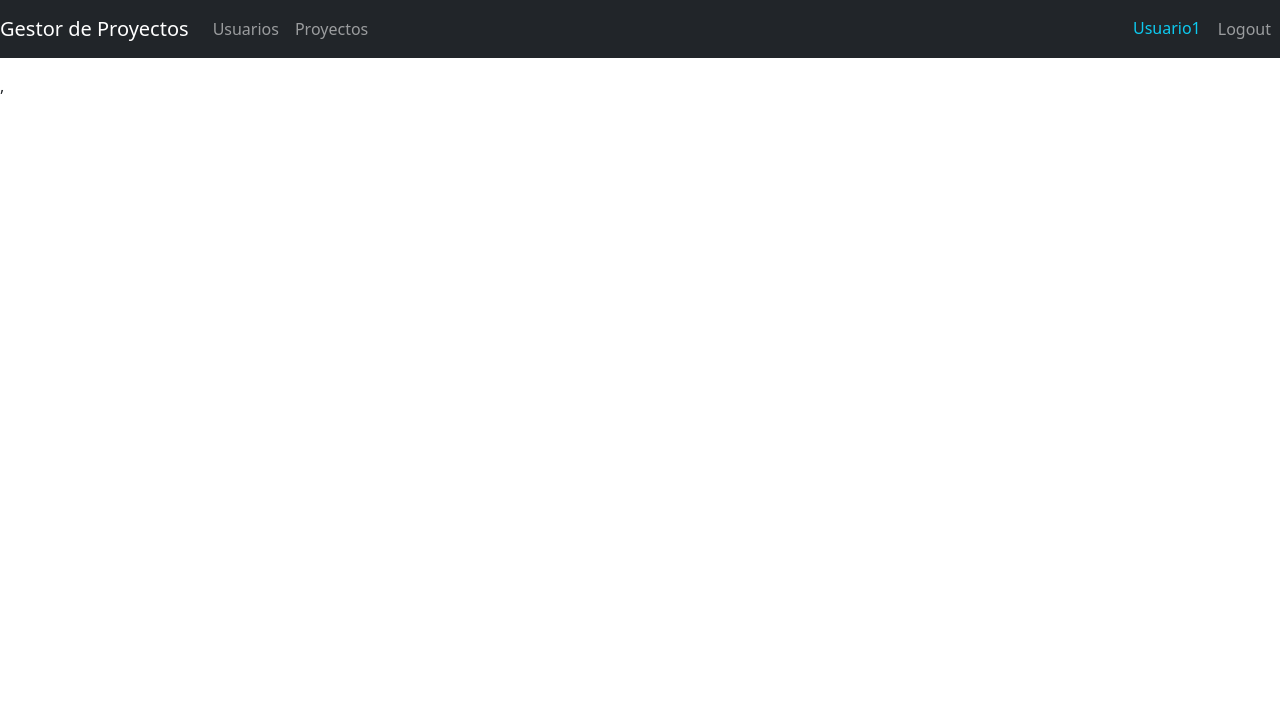
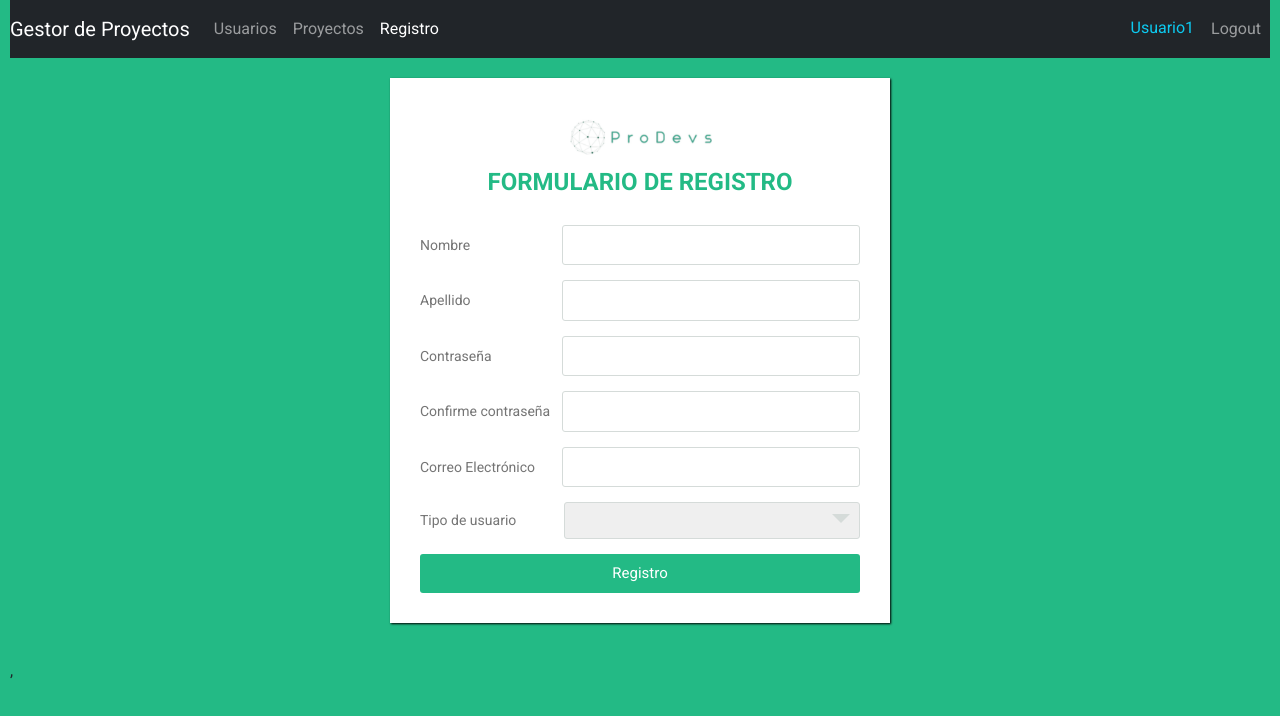
Before and after one commit to laura-lamprea/MinTic-C4-ProDevs, a React (Create React App) app in the folder front/: page /Registro in a window 1280 px wide. Shown: the top 716 px of the page. Built offline with nearby package versions, Linux system fonts and the light colour scheme.

Commit message:
Se incluye Page Registro

```diff
--- a/front/src/Components/container/Navbar.js
+++ b/front/src/Components/container/Navbar.js
@@ -39,6 +39,13 @@ const Navbar = () => {
                         Proyectos
                     </NavLink>
 
+                    <NavLink
+                        className={({ isActive }) => 'nav-item nav-link ' + (isActive ? 'active' : '')}
+                        to="/Registro"
+                    >
+                        Registro
+                    </NavLink>
+
                 </div>
             </div>
 
--- a/front/src/Components/login/login.css
+++ b/front/src/Components/login/login.css
@@ -1,5 +1,5 @@
 .mainInicioSesion{
-    background-image: url(/src/media/fondoPaginaLogin.jpg);
+    background-image: url(/src//Components/media/fondoPaginaLogin.jpg);
     background-size: 100% ;
     display:flex;
     height: 100%;
--- /dev/null
+++ b/front/src/Components/registro/Registro.css
@@ -0,0 +1,119 @@
+@import url('https://fonts.googleapis.com/css2?family=Roboto:wght@400;700&display=swap');
+
+*{
+    margin: o;
+    padding: o;
+    box-sizing: border-box;
+    font-family: 'Roboto', sans-serif;
+}
+
+body{
+    background: #23ba85;
+    padding: 0 10px;
+}
+
+.wrapper{
+    max-width: 500px;
+    width: 100%;
+    background: #fff;
+    margin: 20px auto;
+    padding: 30px;
+    box-shadow: 1px 1px 2px rgba(0,0,0,125);
+}
+
+.wrapper .container{
+    position: relative;
+    width: 50%;
+    margin: 0 auto;
+}
+
+.wrapper .title{
+    font-size: 24px;
+    font-weight: 700;
+    margin-bottom: 25px;
+    color: #23ba85;
+    text-transform: uppercase;
+    text-align: center;
+}
+
+.wrapper .form{
+    width: 100%;
+}
+
+.wrapper .form .input_field{
+    margin-bottom: 15px;
+    display: flex;
+    align-items: center;
+}
+
+.wrapper .form .input_field label{
+    width: 200px;
+    color: #757575;
+    margin-right: 10px;
+    font-size: 14px;
+}
+
+.wrapper .form .input_field .input{
+    width: 100%;
+    outline: none;
+    border: 1px solid #d5dbd9;
+    font-size: 15px;
+    padding: 8px 10px;
+    border-radius: 3px;
+    transition: all 0.3s ease;
+}
+
+.wrapper .form .input_field .custom_select{
+    position: relative;
+    width: 100%;
+    height: 37px;
+}
+
+.wrapper .form .input_field .custom_select select{
+    appearance: none;
+    border: 1px solid #d5dbd9;
+    width: 100%;
+    height: 100%;
+    padding: 8px 10px;
+    border-radius: 3px;
+    outline: none;
+}
+
+.wrapper .form .input_field .custom_select:before{
+    content: "";
+    position: absolute;
+    top: 12px;
+    right: 10px;
+    border: 9px solid;
+    border-color: #d5dbd9 transparent transparent transparent;
+    pointer-events: none;
+}
+
+.wrapper .form .input_field .input:focus,
+.wrapper .form .input_field select:focus{
+    border: 1px solid #23ba85;
+}
+
+.wrapper .form .input_field p{
+    font-size: 14px;
+    color: #757575;
+}
+
+.wrapper .form .input_field .btn{
+    width: 100%;
+    padding: 8px 10px;
+    font-size: 15px;
+    border: 0;
+    background: #23ba85;
+    color: #fff;
+    cursor: pointer;
+    border-radius: 3px;
+    outline: none;
+}
+.wrapper .form .input_field:last-child{
+    margin-bottom: 0;
+}
+
+.wrapper .form .input_field .btn:hover{
+    background: #68bd9d;
+}
--- a/front/src/Components/registro/RegistroPage.js
+++ b/front/src/Components/registro/RegistroPage.js
@@ -1,10 +1,54 @@
 import React from 'react'
+import LogoProdevs from '../media/Logo_ProDevs.png'
+import './Registro.css'
 
 const RegistroPage = () => {
     return (
-        <div>
-            <h1>Registro page</h1>
+    <div className='wrapper'>
+        <div className="container">
+        <img src={LogoProdevs} width="100%"/>
         </div>
+        <div class="title">
+            Formulario de Registro
+        </div>
+        <div class="form">
+            <div class="input_field">
+                <label>Nombre</label>
+                <input type="text" class="input"/>
+            </div>
+            <div class="input_field">
+                <label>Apellido</label>
+                <input type="text" class="input"/>
+            </div>
+            <div class="input_field">
+                <label>Contraseña</label>
+                <input type="password" class="input"/>
+            </div>
+            <div class="input_field">
+                <label>Confirme contraseña</label>
+                <input type="password" class="input"/>
+            </div>
+            <div class="input_field">
+                <label>Correo Electrónico</label>
+                <input type="text" class="input"/>
+            </div>
+            <div class="input_field">
+                <label>Tipo de usuario</label>
+                <div class="custom_select">
+                    <select>
+                        <option value=""></option>
+                        <option value="Administrador">Administrador</option>
+                        <option value="Lider">Lider</option>
+                        <option value="Estudiante">Estudiante</option>
+                    </select>
+                </div>
+            </div>
+            <div class="input_field">
+                <input type="submit" value="Registro" class="btn"/>
+            </div>
+            </div>
+        </div>
+
     )
 }
 
--- a/front/src/routers/ContentRoutes.js
+++ b/front/src/routers/ContentRoutes.js
@@ -2,6 +2,7 @@ import React from 'react'
 import { Routes, Route } from "react-router-dom";
 import Navbar from '../Components/container/Navbar';
 import ProyectosPage from '../Components/proyectos/ProyectosPage';
+import RegistroPage from '../Components/registro/RegistroPage';
 import UsuarioPage from '../Components/usuarios/UsuarioPage'
 
 
@@ -15,6 +16,7 @@ const ContentRoutes = () => {
                         {/* <Route path="usuarios/:action" element={<UsuariosPage/>} /> */}
                         <Route path="usuarios" element={<UsuarioPage/>} />
                         <Route path="proyectos" element={<ProyectosPage/>} />
+                        <Route path="Registro" element={<RegistroPage/>} />
 
                         <Route path="/" element={< UsuarioPage />} />
                     </Routes>
```
Also changed, not shown: front/src/Components/media/Logo_ProDevs.png (added), front/src/Components/media/fondoPaginaLogin.jpg (renamed from front/src/media/fondoPaginaLogin.jpg).
